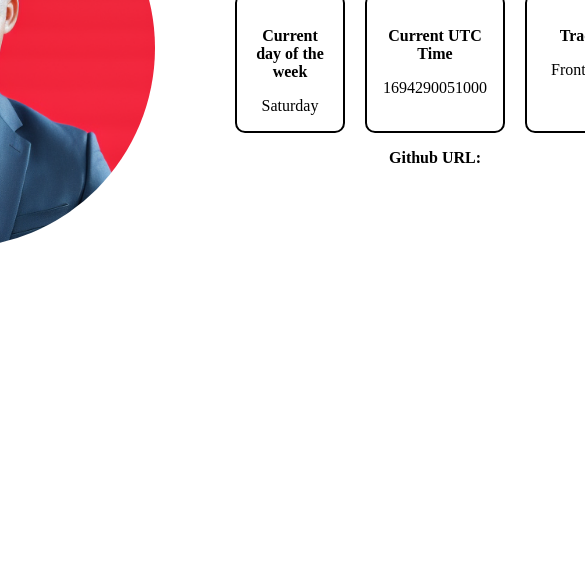
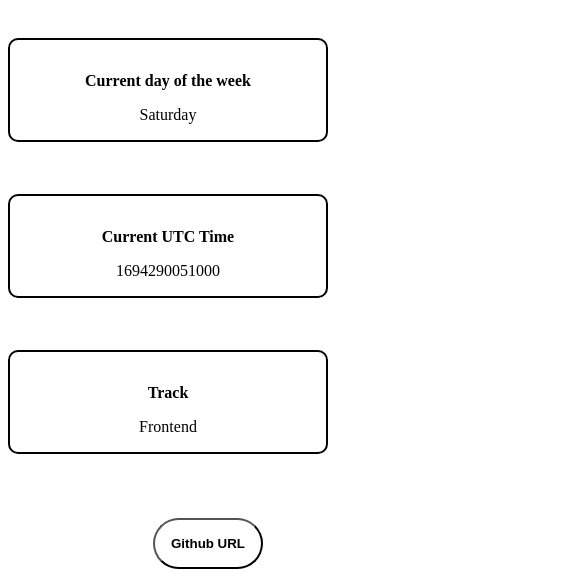
Before and after one commit to Elijah-James14/track1, a plain HTML site: page index.html in a window 390 px wide. Shown: the part 298-867 px from the top of the page, 585 px wide, since content can reach past the window. Before the commit the page ends 844 px from the top, so only its background shows below. Drawn offline with Linux system fonts and the light colour scheme.

Commit message:
media-query

```diff
--- a/index.html
+++ b/index.html
@@ -19,7 +19,7 @@
       <div class="infoHolder">
         <h1 class="name" data-testid="slackUserName">Elijah James</h1>
 
-        <section>
+        <div class="details">
           <div class="additional">
             <p>Current day of the week</p>
             <span class="day" data-testid="currentDayOfTheWeek"></span>
@@ -32,10 +32,14 @@
             <p>Track</p>
             <span class="track" data-testid="myTrack">Frontend</span>
           </div>
-        </section>
+        </div>
 
-        <p>Github URL:</p>
-        <a href=""></a>
+        <a
+          href="https://github.com/Elijah-James14/track1"
+          data-testid="githubURL"
+          target="_blank"
+          ><button>Github URL</button></a
+        >
       </div>
     </div>
     <script src="./script.js"></script>
--- a/style.css
+++ b/style.css
@@ -27,7 +27,7 @@
   border-radius: 50%;
 }
 
-section {
+.details {
   display: flex;
   gap: 20px;
 }
@@ -38,8 +38,38 @@ section {
   border-radius: 10px;
   border-width: 2px;
   width: 20rem;
+  display: flex;
+  flex-direction: column;
+  margin-top: 2rem;
 }
 
 p {
+  font-weight: 900;
+}
+
+button {
+  border-radius: 2rem;
+  padding: 1rem;
   font-weight: 600;
+  background-color: white;
+  cursor: pointer;
+  margin-top: 4rem;
 }
+
+button:hover {
+  background-color: black;
+  color: white;
+}
+
+@media screen and (max-width: 600px) {
+  .container {
+    display: flex;
+    flex-direction: column;
+    gap: 0;
+  }
+
+  .details {
+    display: flex;
+    flex-direction: column;
+  }
+}
```
